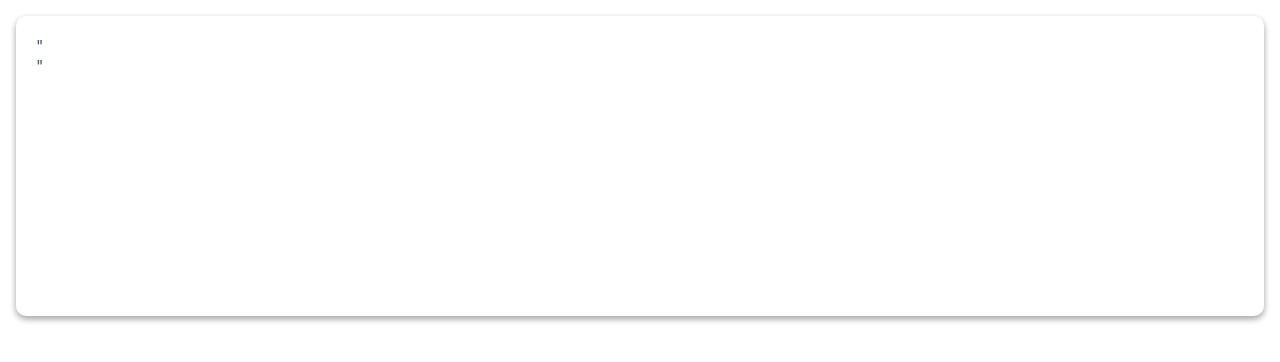
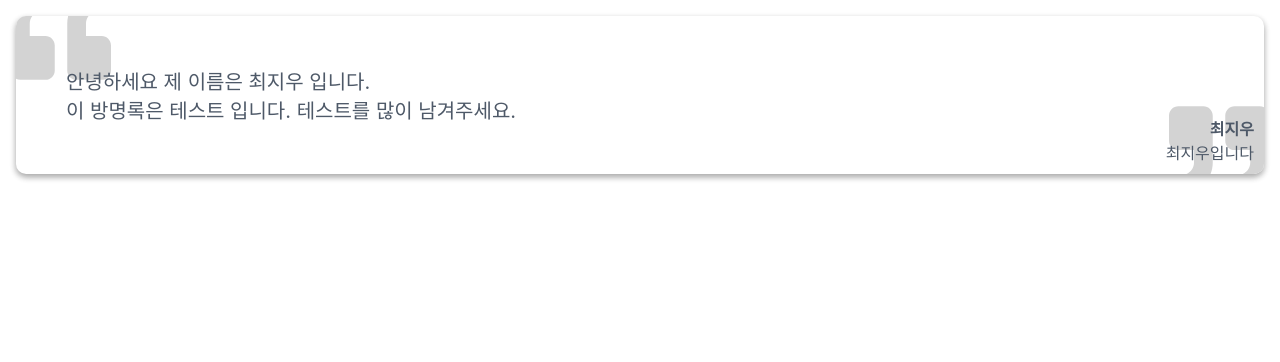
Before and after one commit to royal-blood/happy6-house-front, a React (Create React App) app in the folder happy6-house-front/: page /quoteboard in a window 1280 px wide. Shown: the top 362 px of the page. Built offline with nearby package versions, Linux system fonts and the light colour scheme.

Commit message:
feat : 방명록 카드 만들기
방명록 전용 quote카드를 완성하였습니다.

```diff
--- a/happy6-house-front/src/Atomic/Card/CardStyles.tsx
+++ b/happy6-house-front/src/Atomic/Card/CardStyles.tsx
@@ -5,7 +5,6 @@ export default {
         position:relative;
         margin: 1rem;
         overflow:hidden;
-        height:300px;
         z-index:1;
         box-sizing:border-box;
         padding:20px 20px;
@@ -17,5 +16,7 @@ export default {
         &:hover {
             box-shadow: 0 14px 28px rgba(0,0,0,0.25), 0 10px 10px rgba(0,0,0,0.22);
         }
-    `
-    }
+    `,
+
+
+}
--- a/happy6-house-front/src/Atomic/Card/QuoteCard.tsx
+++ b/happy6-house-front/src/Atomic/Card/QuoteCard.tsx
@@ -1,6 +1,7 @@
 import React from 'react';
+import styled, { css } from 'styled-components';
 import Card from './Card';
-
+import {FaQuoteLeft, FaQuoteRight} from 'react-icons/fa'
 
 export type QuoteCardOption = {
     title : string,
@@ -11,13 +12,68 @@ export interface QuoteCardProps {
     onClicked : () => void;
 }
 
+const Position = {
+    topLeft : css`
+        top : -30px;
+        left : -5px;
+    `,
+    topRight : css`
+        bottom: -30px;
+        right: -5px;
+    `
+}
+
+// TODO : https://www.daleseo.com/react-button-component/
+// TODO : 외부에서 설정 - 추상화 필요 논의
+
+type PositionKey = keyof typeof Position;
+type key = { positionKey : PositionKey}
+
+const QuoteWrapper = styled.div<key>`
+    position:absolute;
+    ${props => Position[props.positionKey]}
+    margin:0;
+    padding:0;
+    color:lightGrey;
+    z-index: -1;
+`
+
+// TODO : size 동적으로 변화하게 만들기.
+const MarginedWrapper = styled.div`
+    position:relative;
+    font-size:20px;
+    margin:30px;
+`
+
+// TODO : absolute 남용 제거?
+// TODO : 스타일 통일화 (추상화 레벨 다시 잡기)
+const NameGroup = styled.div`
+    position:absolute;
+    bottom: 10px;
+    right: 10px;
+    text-align:right;
+`
+
 const QuoteCard = () => {
     return (
         <>
             <Card>
-                <div>"</div>
-
-                <div>"</div>
+                <QuoteWrapper positionKey="topLeft">
+                    <FaQuoteLeft size={100}/>
+                </QuoteWrapper>
+                <QuoteWrapper positionKey="topRight">
+                    <FaQuoteRight size={100}/>
+                </QuoteWrapper>
+                <MarginedWrapper>
+                    <div>
+                        안녕하세요 제 이름은 최지우 입니다. <br/>
+                        이 방명록은 테스트 입니다. 테스트를 많이 남겨주세요.
+                    </div>
+                </MarginedWrapper>
+                <NameGroup>
+                    <strong>최지우</strong>
+                    <div>최지우입니다</div>
+                </NameGroup>
             </Card>
         </>
     )
```
